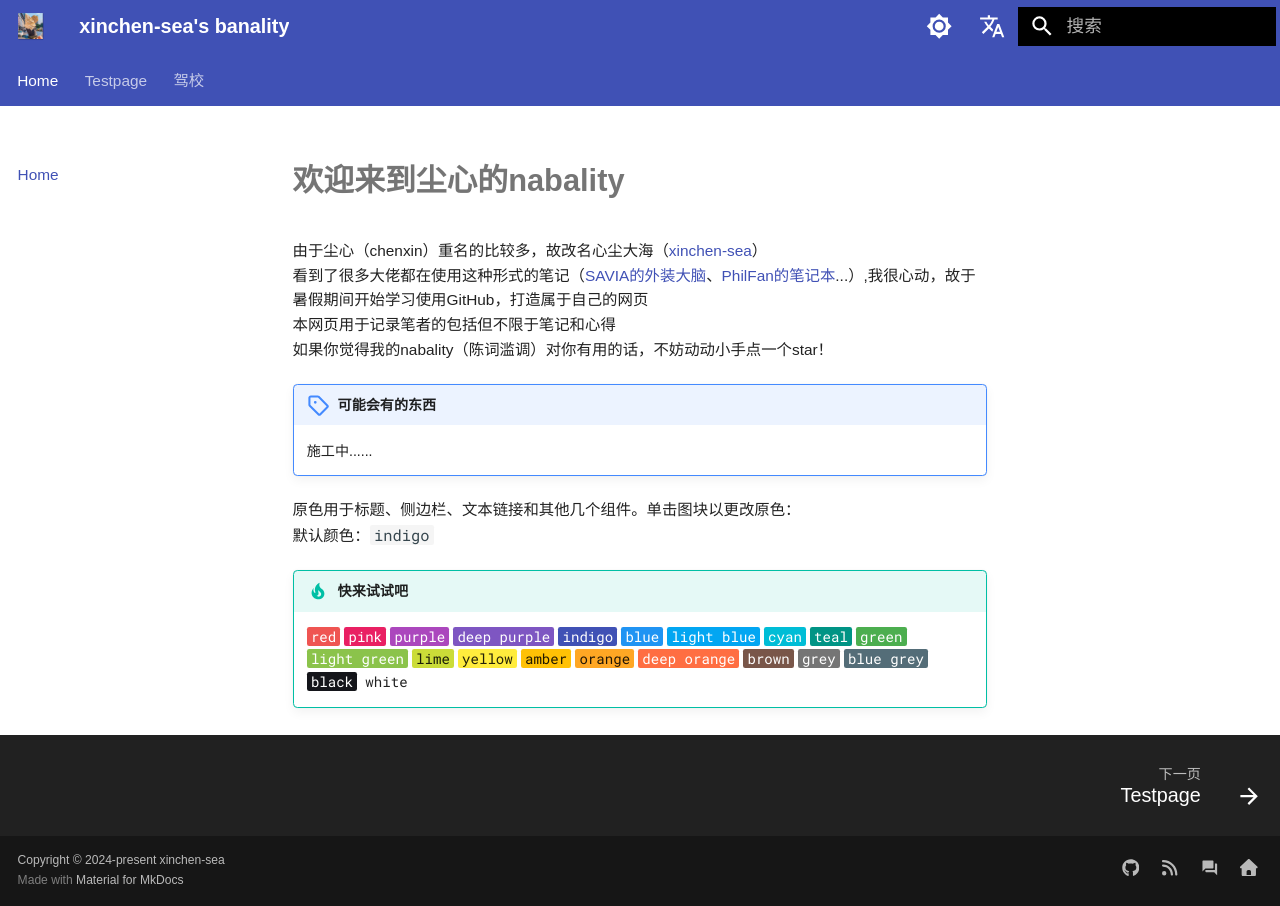
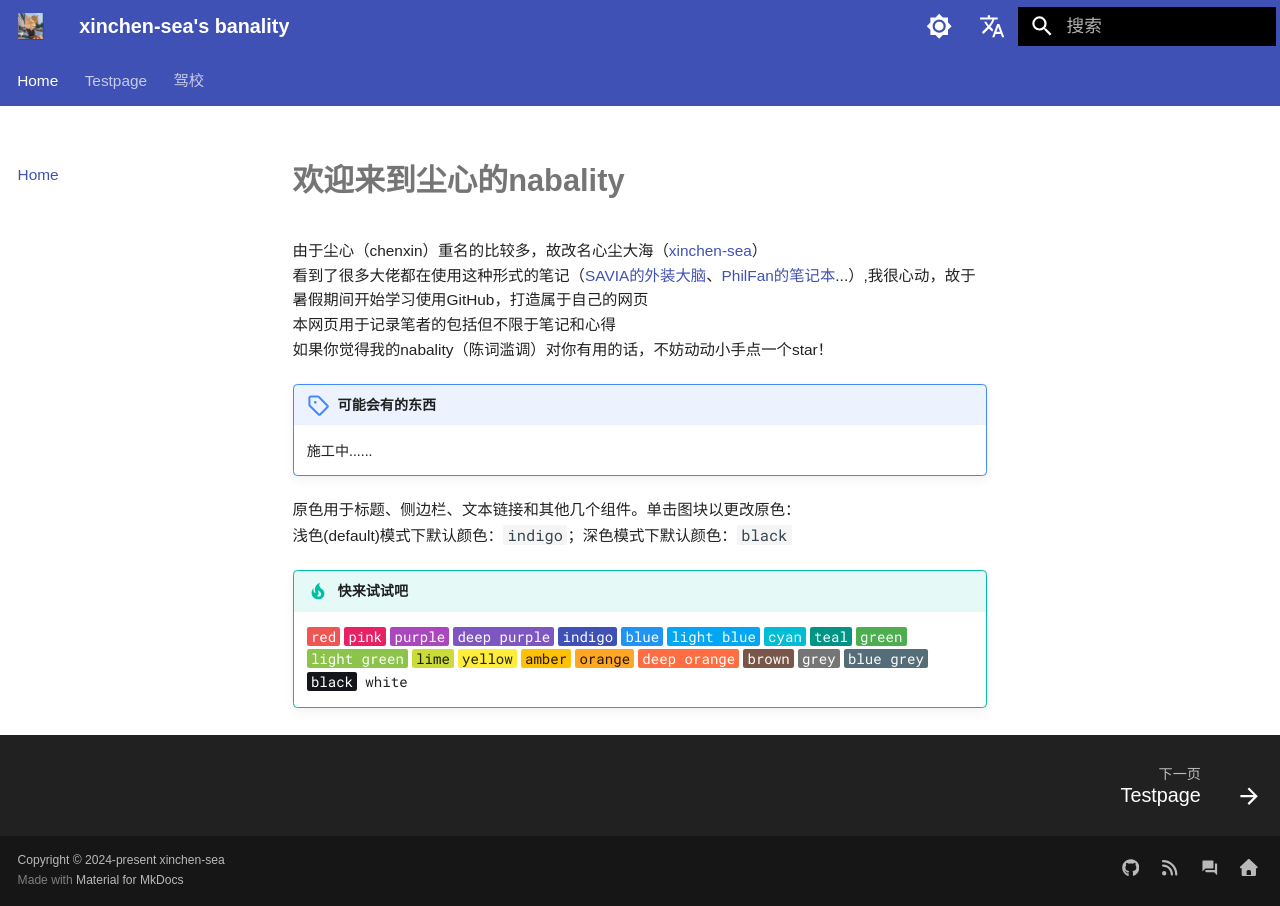
Before and after one commit to xinchen-sea/xinchen-sea.github.io, an MkDocs documentation site: the page built from docs/index.md, in a window 1280 px wide. Built offline with MkDocs 1.6.1 and Material for MkDocs 9.7.7, drawn with Linux system fonts in a browser that asks for light colours; some web fonts are replaced; plug-ins that fetch from the network failed and are left out; comment, search, counter and statistics services are not loaded.

Commit message:
Update index.md

```diff
--- a/docs/index.md
+++ b/docs/index.md
@@ -12,7 +12,7 @@
 
 
 原色用于标题、侧边栏、文本链接和其他几个组件。单击图块以更改原色：
-默认颜色：`indigo`
+浅色(default)模式下默认颜色：`indigo`；深色模式下默认颜色：`black`
 
 !!! tip "快来试试吧"
     <div class="mdx-switch">
```
